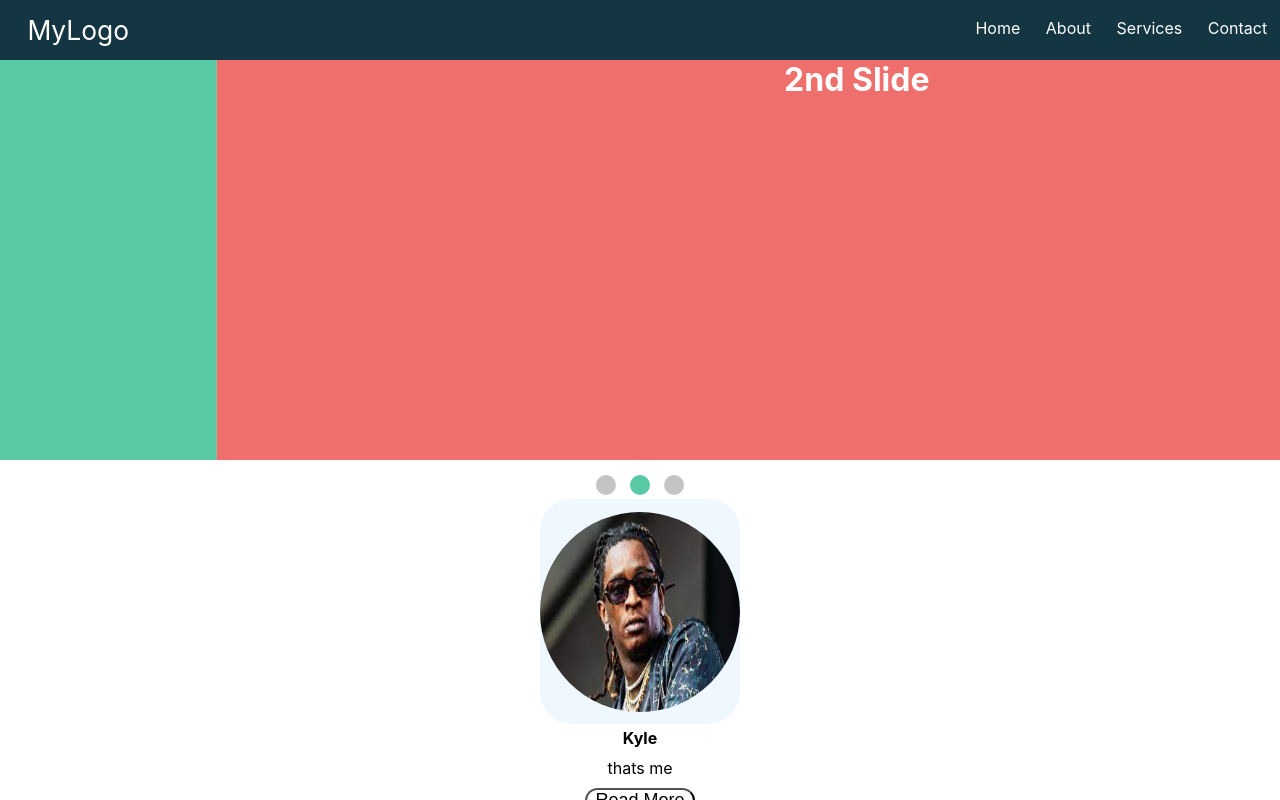
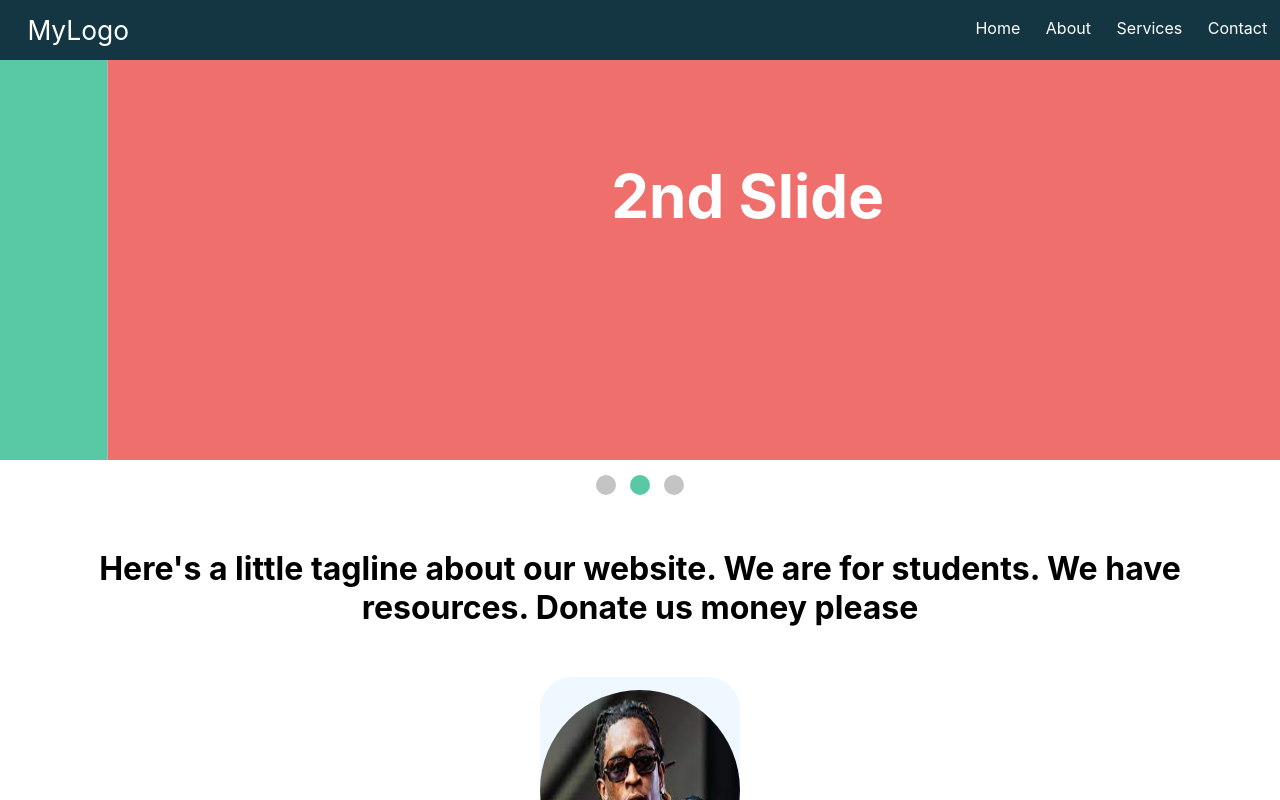
Before and after one commit to anyi-sunny/FinanceProject, a React (Create React App) app in the folder finance-project/: page / in a window 1280 px wide. Shown: the top 800 px of the page. Built offline with nearby package versions, Linux system fonts and the light colour scheme.

Commit message:
Adding description and text to the slideshow

```diff
--- a/finance-project/src/App.css
+++ b/finance-project/src/App.css
@@ -10,3 +10,8 @@
   align-items: center;
   flex-direction: column;
 }
+
+.description {
+  padding: 50px;
+  text-align: center;
+}
--- a/finance-project/src/App.js
+++ b/finance-project/src/App.js
@@ -13,6 +13,9 @@ function App() {
       <div>
         <Carousel images={ slides }/>
       </div>
+      <div>
+        <h1 className='description'>Here's a little tagline about our website. We are for students. We have resources. Donate us money please</h1>
+      </div>
       <About />
     </div>
   );
--- a/finance-project/src/Components/Carousel.js
+++ b/finance-project/src/Components/Carousel.js
@@ -42,7 +42,7 @@ function Carousel({ images }) {
                 >
                     {colors.map((backgroundColor, index) => (
                         <div className="slide" key={index} style={{ backgroundColor }}>
-                            <h1>{text[index]}</h1>
+                            <h1 className='headers'>{text[index]}</h1>
                         </div>
 
                     ))}
--- a/finance-project/src/Style/Carousel.css
+++ b/finance-project/src/Style/Carousel.css
@@ -34,3 +34,8 @@
 .slideshowDot.active {
     background-color: #59C9A5;
 }
+
+.headers{
+    padding: 100px;
+    font-size: 60px;
+}
```
